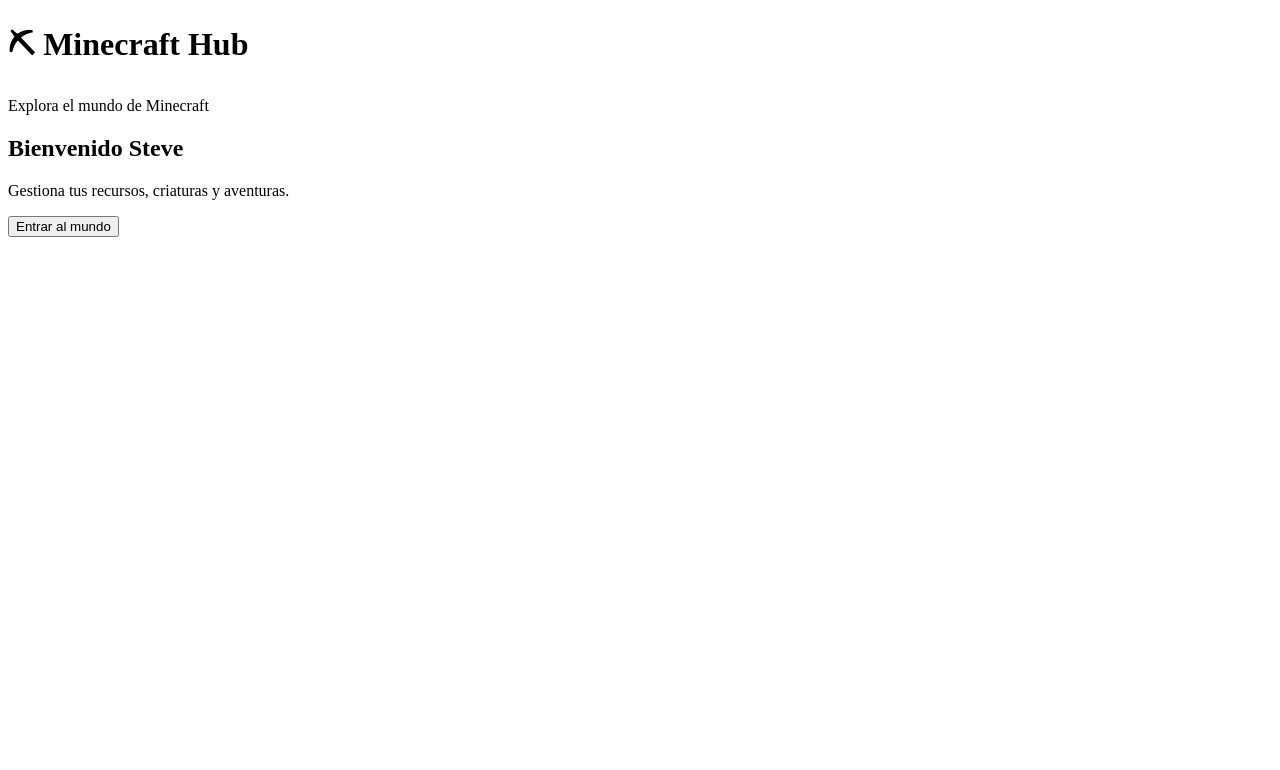
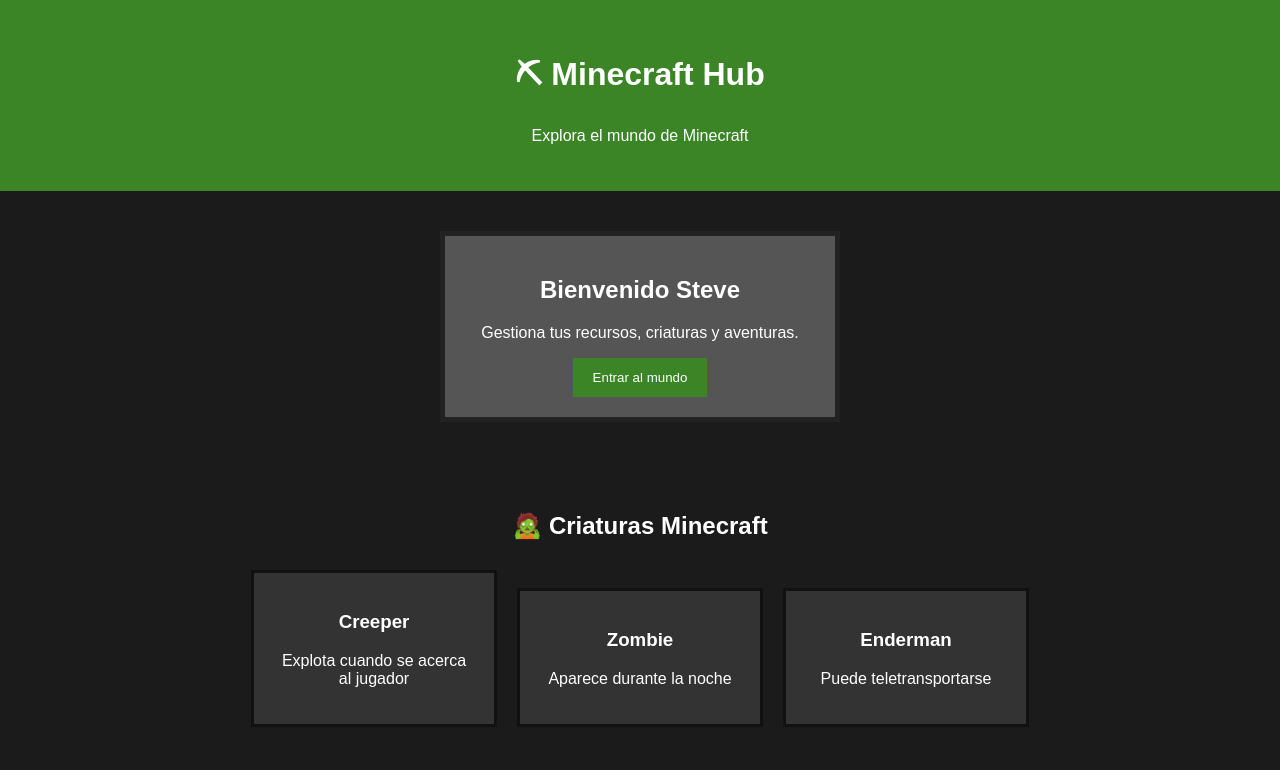
Before and after one commit to jeremyoviedofwd-rats/laboratorio-5, a plain HTML site: page pages/index.html in a window 1280 px wide. Drawn offline with Linux system fonts and the light colour scheme.

Commit message:
feat(mobs): agregar catalogo de criaturas

```diff
--- a/pages/index.html
+++ b/pages/index.html
@@ -4,7 +4,7 @@
     <meta charset="UTF-8" />
     <meta name="viewport" content="width=device-width, initial-scale=1.0" />
     <title>Minecraft Hub</title>
-    <link rel="stylesheet" href="css/styles.css" />
+    <link rel="stylesheet" href="/src/styles/style.css" />
   </head>
 
   <body>
@@ -19,10 +19,16 @@
 
         <p>Gestiona tus recursos, criaturas y aventuras.</p>
 
-        <button>Entrar al mundo</button>
+        <button id="entrar">Entrar al mundo</button>
+      </section>
+
+      <section class="criaturas">
+        <h2>🧟 Criaturas Minecraft</h2>
+
+        <div id="lista-criaturas"></div>
       </section>
     </main>
 
-    <script src="js/app.js"></script>
+    <script src="/src/js/index.js"></script>
   </body>
 </html>
--- a/src/js/index.js
+++ b/src/js/index.js
@@ -0,0 +1,34 @@
+const criaturas = [
+  {
+    nombre: "Creeper",
+    descripcion: "Explota cuando se acerca al jugador",
+  },
+
+  {
+    nombre: "Zombie",
+    descripcion: "Aparece durante la noche",
+  },
+
+  {
+    nombre: "Enderman",
+    descripcion: "Puede teletransportarse",
+  },
+];
+
+const contenedor = document.getElementById("lista-criaturas");
+
+criaturas.forEach(function (criatura) {
+  const tarjeta = document.createElement("div");
+
+  tarjeta.classList.add("criatura");
+
+  tarjeta.innerHTML = `
+
+<h3>${criatura.nombre}</h3>
+
+<p>${criatura.descripcion}</p>
+
+`;
+
+  contenedor.appendChild(tarjeta);
+});
--- a/src/styles/style.css
+++ b/src/styles/style.css
@@ -36,3 +36,22 @@
 button:hover {
   background-color: #4caf30;
 }
+.criaturas {
+  text-align: center;
+
+  padding: 30px;
+}
+
+.criatura {
+  display: inline-block;
+
+  background-color: #333;
+
+  margin: 10px;
+
+  padding: 20px;
+
+  width: 200px;
+
+  border: 3px solid #111;
+}
```
